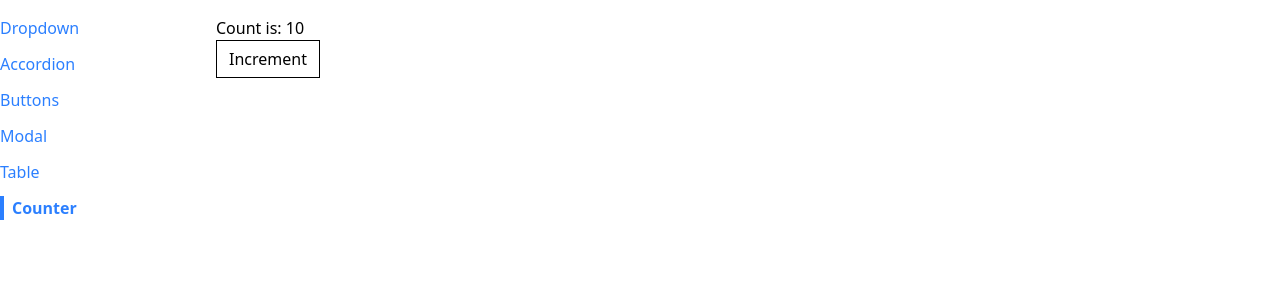
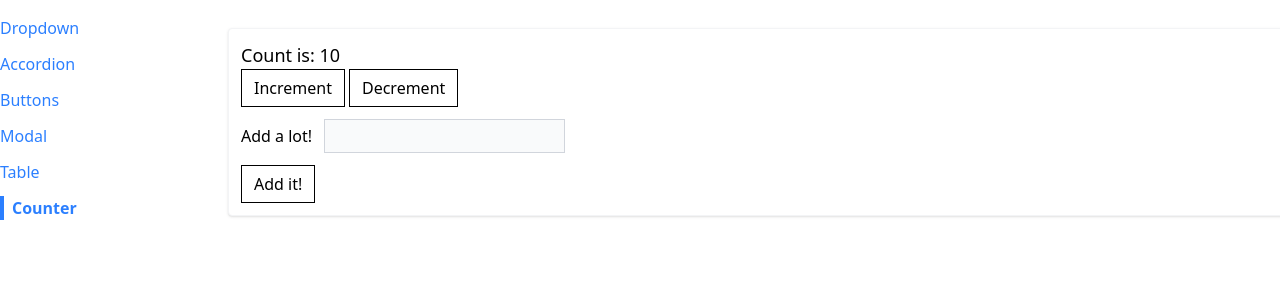
Before and after one commit to bitturohit/comps-26, a React (Vite) app: page /counter in a window 1280 px wide. Shown: the top 300 px of the page. Built offline with nearby package versions, Linux system fonts and the light colour scheme.

Commit message:
initial reducer and dispatch

```diff
--- a/src/pages/CounterPage.js
+++ b/src/pages/CounterPage.js
@@ -1,13 +1,96 @@
+import { useReducer } from "react";
+
+import Panel from "../components/Panel";
 import Button from "../components/Button";
-import useCounter from "../hooks/use-counter";
+
+const INCREMENT_COUNT = "increment";
+const VALUE_TO_ADD = "value-to-add";
+const DECREMENT = "decrement";
+const ADD_VALUE_TO_COUNT = "add_value_to_count";
+
+const reducer = (state, action) => {
+   switch (action.type) {
+      case INCREMENT_COUNT:
+         return {
+            ...state,
+            count: state.count + 1,
+         };
+      case DECREMENT:
+         return {
+            ...state,
+            count: state.count - 1,
+         };
+      case VALUE_TO_ADD:
+         return {
+            ...state,
+            valueToAdd: action.payload,
+         };
+      case ADD_VALUE_TO_COUNT:
+         return {
+            ...state,
+            count: state.count + state.valueToAdd,
+            valueToAdd: 0,
+         };
+      default:
+         return state;
+   }
+};
 
 function CounterPage({ initialCount }) {
-   const { count, increment } = useCounter(initialCount);
+   const [state, dispatch] = useReducer(reducer, {
+      count: initialCount,
+      valueToAdd: 0,
+   });
+   console.log(state);
+
+   const handleChange = (event) => {
+      const value = parseInt(event.target.value) || 0;
+
+      dispatch({
+         type: "value-to-add",
+         payload: value,
+      });
+   };
+
+   const increment = () => {
+      dispatch({
+         type: "increment",
+      });
+   };
+
+   const decrement = () => {
+      dispatch({
+         type: DECREMENT,
+      });
+   };
+
+   const handleSubmit = (event) => {
+      event.preventDefault();
+
+      dispatch({
+         type: ADD_VALUE_TO_COUNT,
+      });
+   };
+
    return (
-      <div>
-         <h1>Count is: {count}</h1>
-         <Button onClick={increment}>Increment</Button>
-      </div>
+      <Panel className="m-3">
+         <h1 className="text-lg">Count is: {state.count}</h1>
+         <div className="flex flex-row gap-x-1">
+            <Button onClick={increment}>Increment</Button>
+            <Button onClick={decrement}>Decrement</Button>
+         </div>
+
+         <form onSubmit={handleSubmit}>
+            <label>Add a lot!</label>
+            <input
+               type="number"
+               value={state.valueToAdd || ""}
+               onChange={handleChange}
+               className="p-1 m-3 bg-gray-50 border border-gray-300"
+            />
+            <Button>Add it!</Button>
+         </form>
+      </Panel>
    );
 }
 
```
